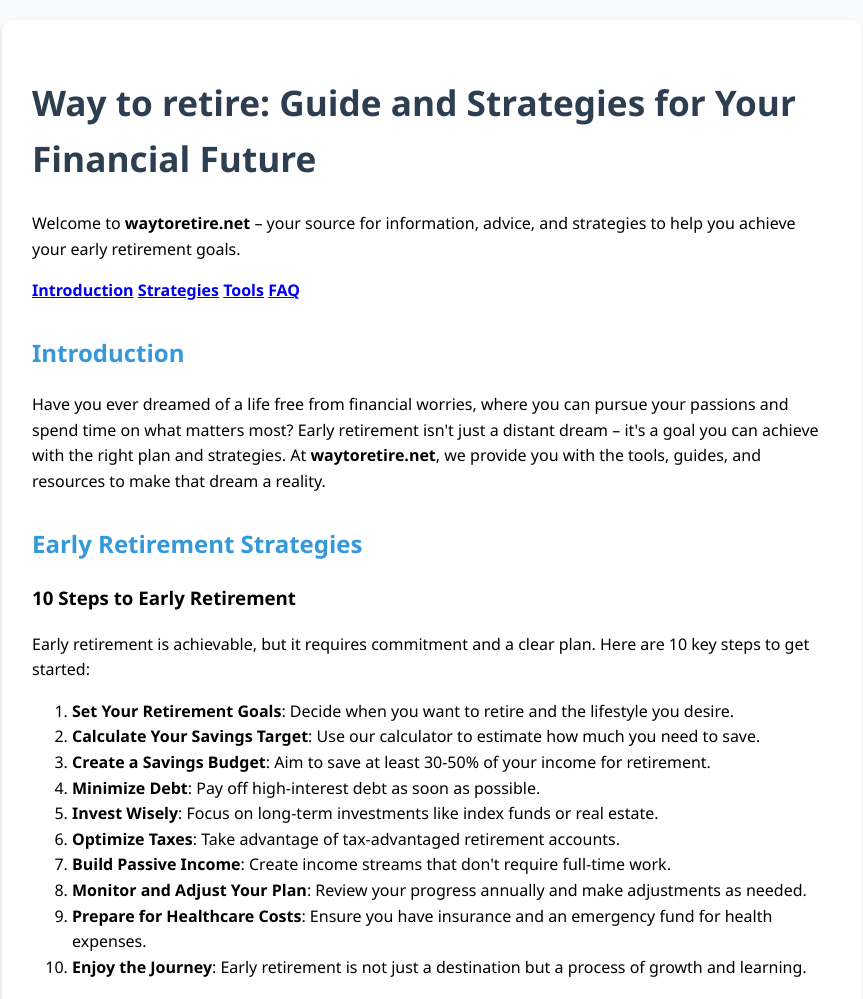
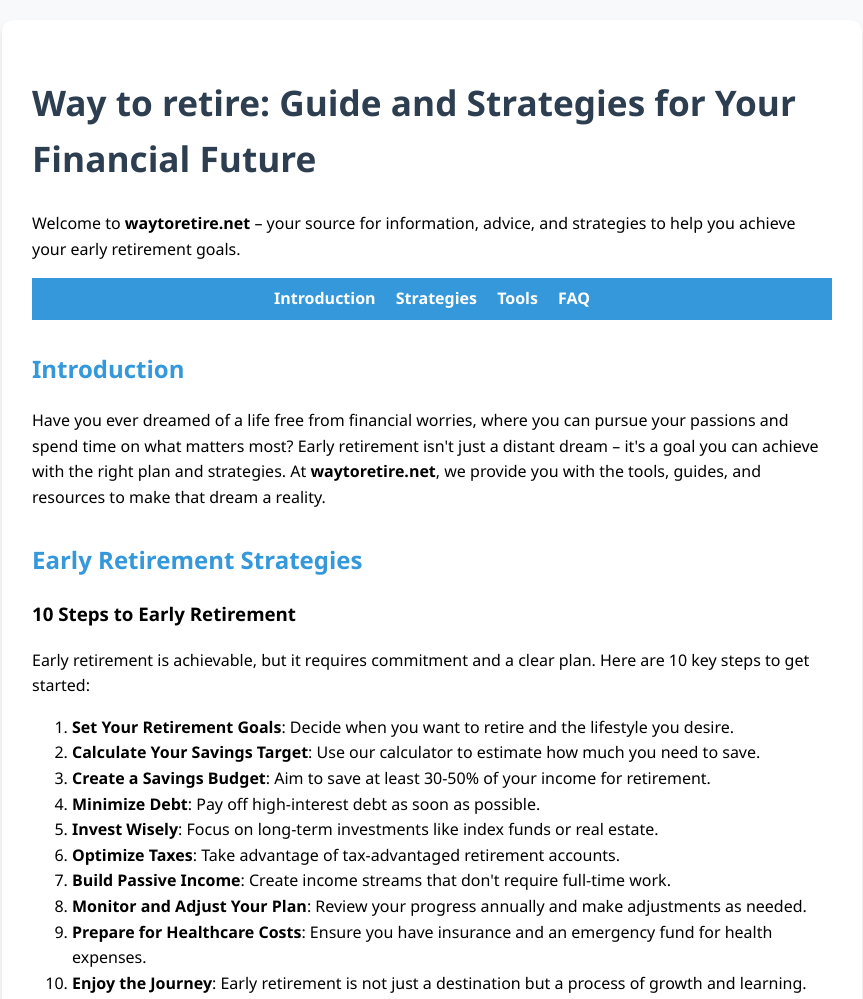
Before and after one commit to Zanh01/waytoretire, a plain HTML site: page index.html in a window 1280 px wide. Shown: the top 999 px of the page, without its empty margins (208-1071 px from the left). Drawn offline with Linux system fonts and the light colour scheme.

Commit message:
Update index.html

```diff
--- a/index.html
+++ b/index.html
@@ -22,7 +22,19 @@
             --primary-color: #2c3e50;
             --secondary-color: #3498db;
         }
-
+	nav {
+            background-color: #3498db;
+            padding: 1rem;
+            text-align: center;
+        }
+        nav a {
+            color: white;
+            margin: 0 1rem;
+            text-decoration: none;
+        }
+        nav a:hover {
+            text-decoration: underline;
+        }
         body {
             font-family: 'Segoe UI', Tahoma, Geneva, Verdana, sans-serif;
             line-height: 1.6;
@@ -157,6 +169,12 @@
 .step-content li {
     margin: 8px 0;
 }
+nav {
+	padding: 0.5rem;
+}
+nav a {
+	margin: 0 0.5rem;
+            }
     </style>
 </head>
 <body>
```
